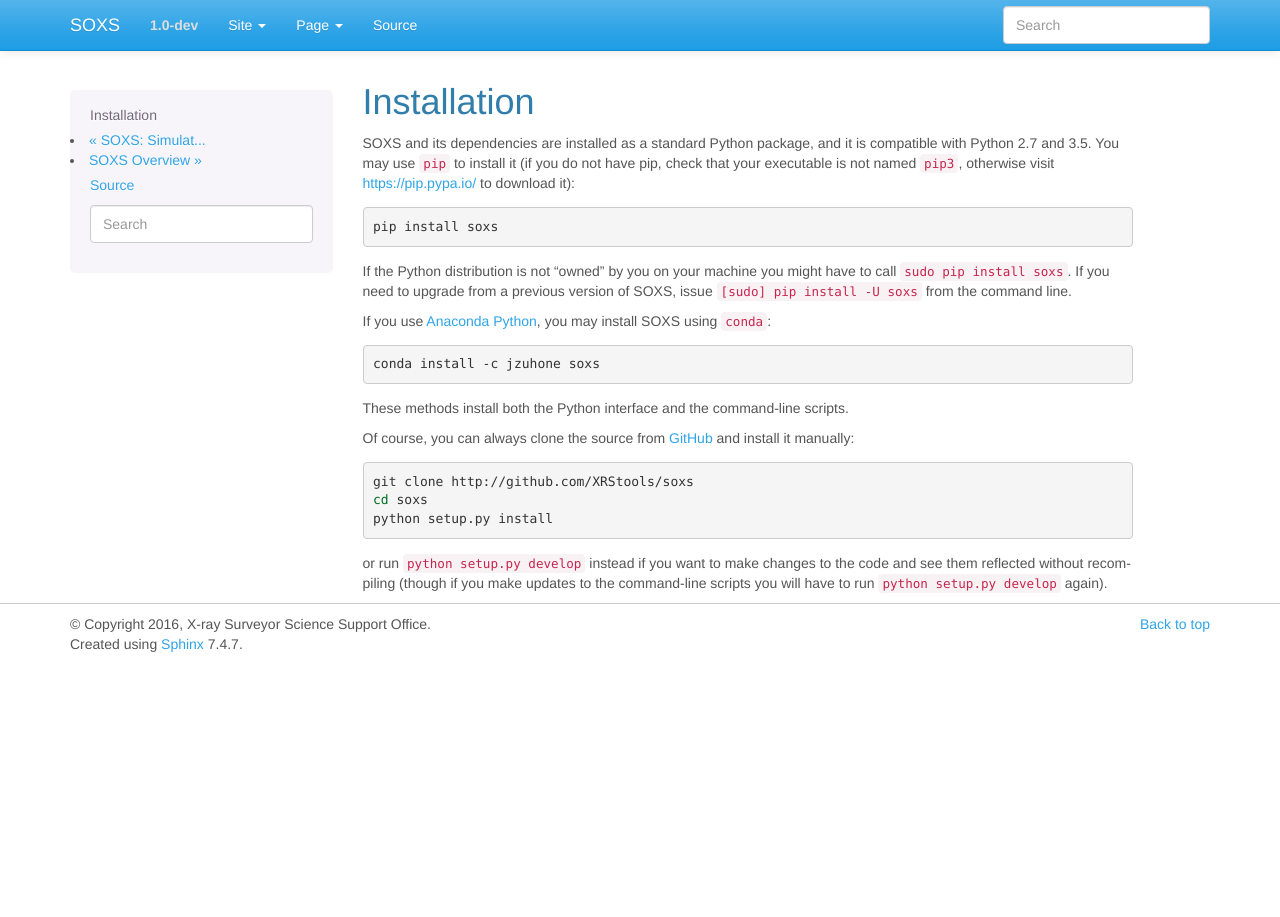
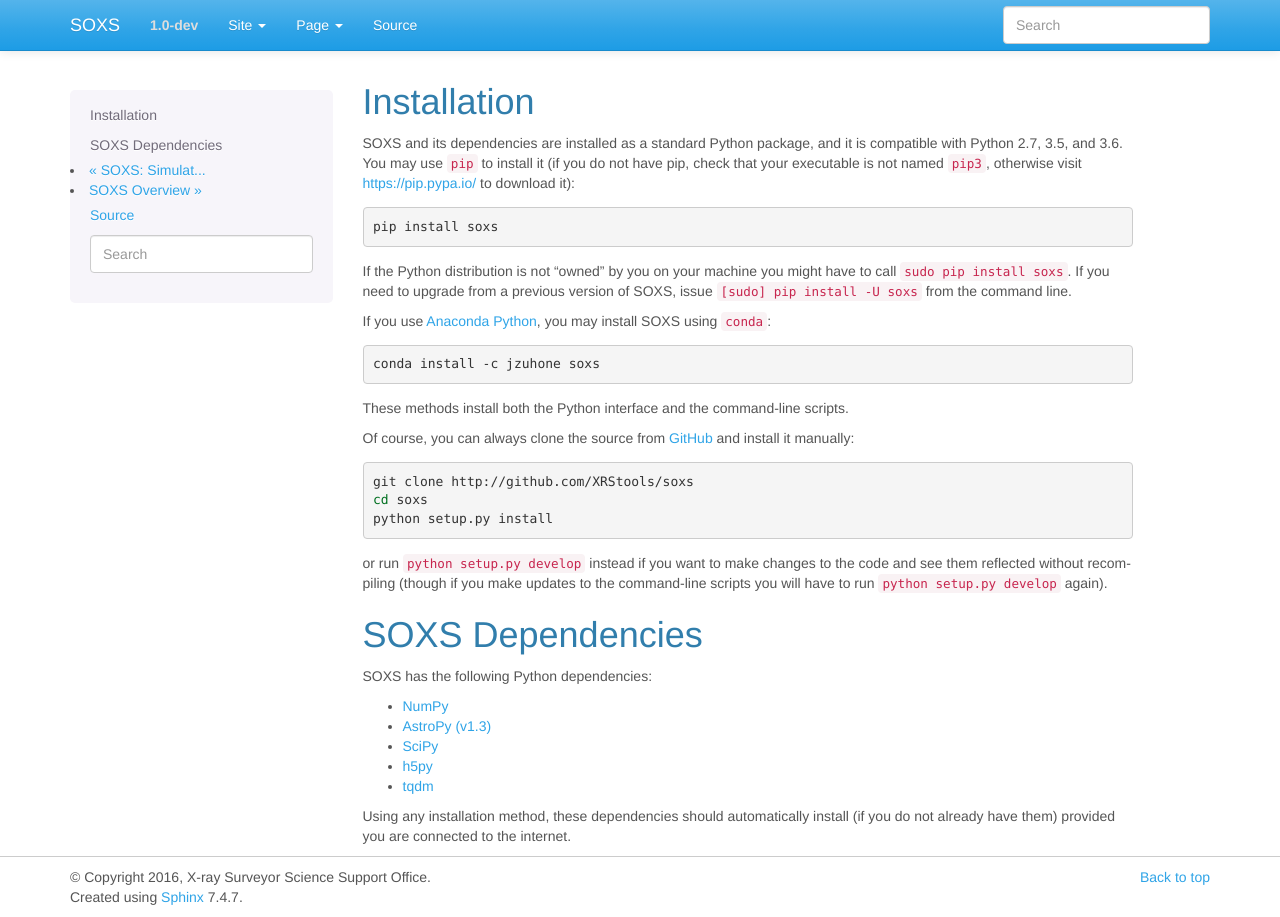
Before and after one commit to lynx-x-ray-observatory/soxs, a Sphinx documentation site: the page built from doc/source/installing.rst, in a window 1280 px wide. Built offline with Sphinx 7.4.7, drawn with Linux system fonts in a browser that asks for light colours.

Commit message:
List dependencies

```diff
--- a/doc/source/changelog.rst
+++ b/doc/source/changelog.rst
@@ -23,6 +23,9 @@
   from a cosmological simulation.
 * Instrument specifications for *Chandra*/ACIS-I have been added, with responses
   from Cycle 0 and Cycle 18.
+* SOXS now has the new dependencies of `h5py <http://www.h5py.org>`_ and
+  `SciPy <http://www.scipy.org>`, as well as `AstroPy <http://www.astropy.org>`_
+  version 1.3.
 * Added the ability to specify a name for a source in a SIMPUT catalog when
   writing a photon list file.
 * Test coverage has been improved, especially for backgrounds.
--- a/doc/source/installing.rst
+++ b/doc/source/installing.rst
@@ -3,21 +3,21 @@
 Installation
 ============
 
-SOXS and its dependencies are installed as a standard Python package, and it is compatible
-with Python 2.7 and 3.5. You may use ``pip`` to install it (if you do not have pip, check
-that your executable is not named ``pip3``, otherwise visit https://pip.pypa.io/ to download
-it):
+SOXS and its dependencies are installed as a standard Python package, and it is
+compatible with Python 2.7, 3.5, and 3.6. You may use ``pip`` to install it (if
+you do not have pip, check that your executable is not named ``pip3``, otherwise
+visit https://pip.pypa.io/ to download it):
 
 .. code-block:: bash
 
     pip install soxs
 
-If the Python distribution is not "owned" by you on your machine you might have to call
-``sudo pip install soxs``. If you need to upgrade from a previous version of SOXS, issue
-``[sudo] pip install -U soxs`` from the command line.
+If the Python distribution is not "owned" by you on your machine you might have
+to call ``sudo pip install soxs``. If you need to upgrade from a previous
+version of SOXS, issue ``[sudo] pip install -U soxs`` from the command line.
 
-If you use `Anaconda Python <https://www.continuum.io/anaconda-overview>`_, you may
-install SOXS using ``conda``:
+If you use `Anaconda Python <https://www.continuum.io/anaconda-overview>`_, you
+may install SOXS using ``conda``:
 
 .. code-block:: bash
 
@@ -25,8 +25,8 @@
 
 These methods install both the Python interface and the command-line scripts.
 
-Of course, you can always clone the source from `GitHub <http://github.com/XRStools/soxs>`_
-and install it manually:
+Of course, you can always clone the source from
+`GitHub <http://github.com/XRStools/soxs>`_ and install it manually:
 
 .. code-block:: bash
 
@@ -34,6 +34,21 @@
     cd soxs
     python setup.py install
 
-or run ``python setup.py develop`` instead if you want to make changes to the code
-and see them reflected without recompiling (though if you make updates to the command-line
-scripts you will have to run ``python setup.py develop`` again).
+or run ``python setup.py develop`` instead if you want to make changes to the
+code and see them reflected without recompiling (though if you make updates to
+the command-line scripts you will have to run ``python setup.py develop``
+again).
+
+SOXS Dependencies
+=================
+
+SOXS has the following Python dependencies:
+
+* `NumPy <http://www.numpy.org>`_
+* `AstroPy (v1.3) <http://www.astropy.org>`_
+* `SciPy <http://www.scipy.org>`_
+* `h5py <http://www.h5py.org>`_
+* `tqdm <http://github.com/noamraph/tqdm>`_
+
+Using any installation method, these dependencies should automatically install
+(if you do not already have them) provided you are connected to the internet.
```
